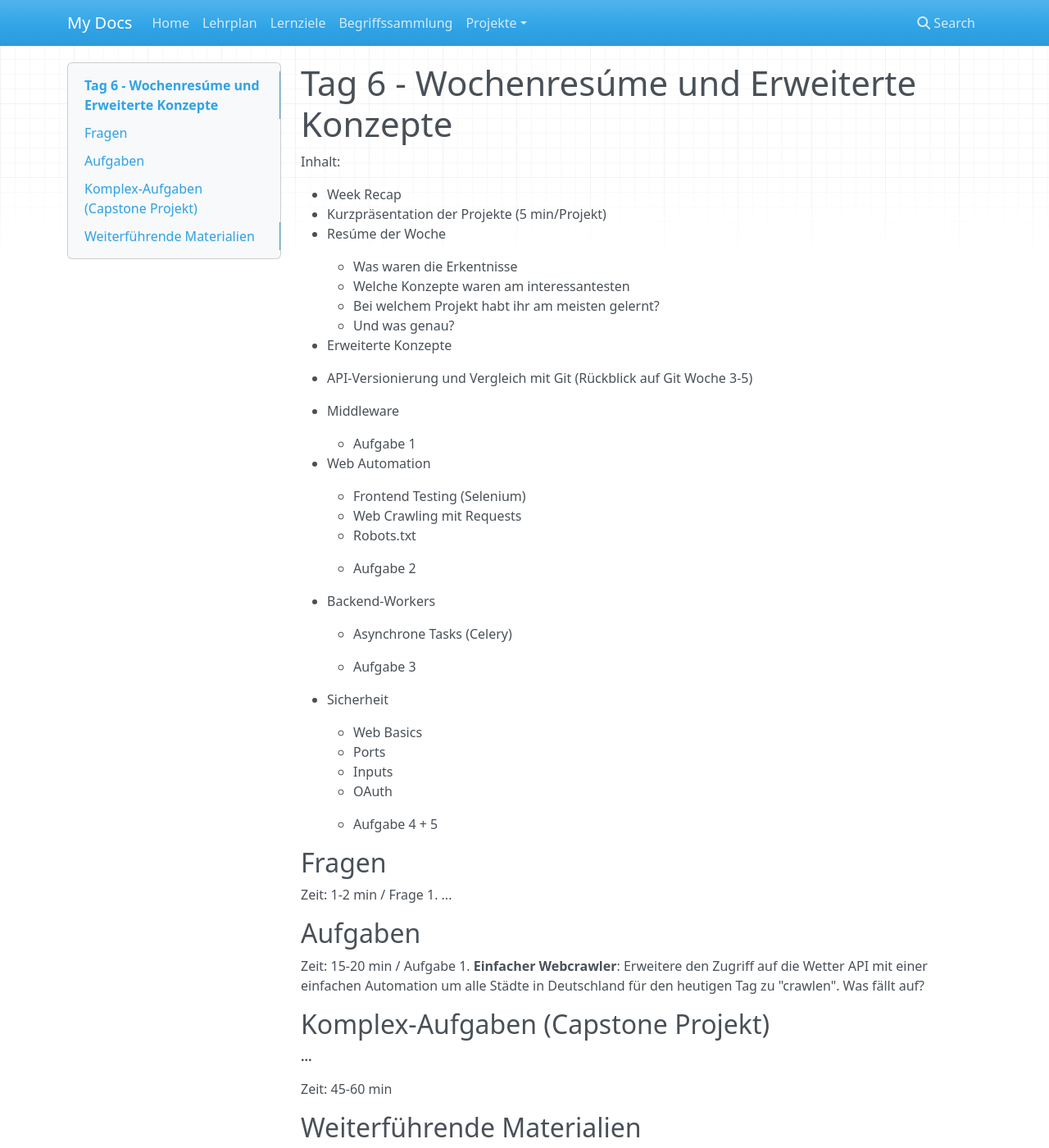
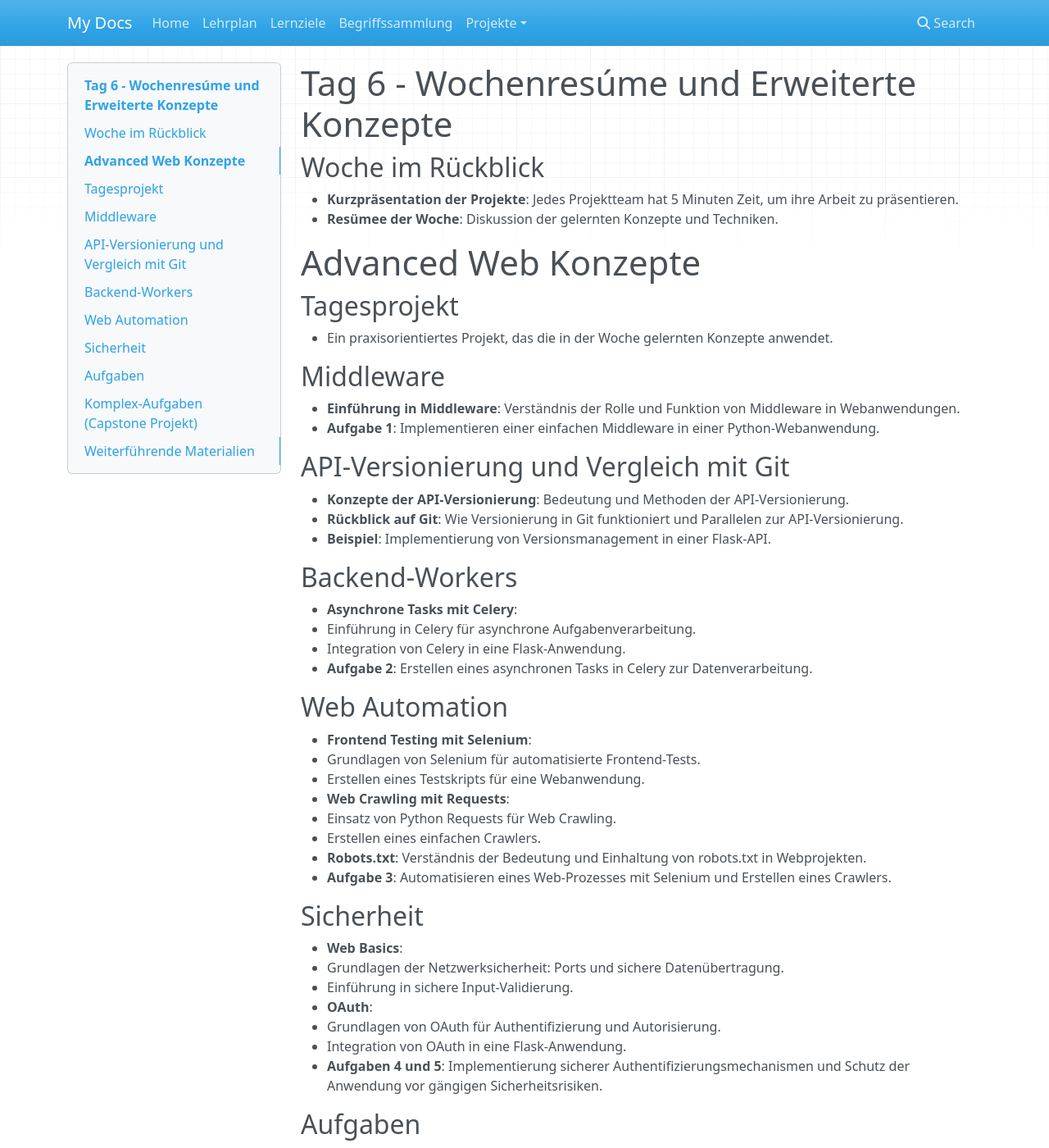
Before and after one commit to kevinsuelzle/Python_Wiki, an MkDocs documentation site: the page built from docs/lehrplan/web/kursmaterial/Tag_6_Erweiterte_Konzepte.md, in a window 1280 px wide and 1400 px high. Shown: the whole window at 82% size. Built offline with MkDocs 1.6.1, drawn with Linux system fonts in a browser that asks for light colours; nearby versions of some CDN libraries.

Commit message:
update solution and goal level, started structure of day 6
Signed-off-by: Tim Grossmann <contact.timgrossmann@gmail.com>

```diff
--- a/docs/lehrplan/web/kursmaterial/Tag_6_Erweiterte_Konzepte.md
+++ b/docs/lehrplan/web/kursmaterial/Tag_6_Erweiterte_Konzepte.md
@@ -1,45 +1,47 @@
 # Tag 6 - Wochenresúme und Erweiterte Konzepte
 
-Inhalt:
+## Woche im Rückblick
+- **Kurzpräsentation der Projekte**: Jedes Projektteam hat 5 Minuten Zeit, um ihre Arbeit zu präsentieren.
+- **Resümee der Woche**: Diskussion der gelernten Konzepte und Techniken.
 
-- Week Recap
-  - Kurzpräsentation der Projekte (5 min/Projekt)
-  - Resúme der Woche
-    - Was waren die Erkentnisse
-    - Welche Konzepte waren am interessantesten
-    - Bei welchem Projekt habt ihr am meisten gelernt?
-      - Und was genau?
+# Advanced Web Konzepte
 
-- Erweiterte Konzepte
-  - API-Versionierung und Vergleich mit Git (Rückblick auf Git Woche 3-5)
+## Tagesprojekt
+- Ein praxisorientiertes Projekt, das die in der Woche gelernten Konzepte anwendet.
 
-  - Middleware
-    - Aufgabe 1
+## Middleware
+- **Einführung in Middleware**: Verständnis der Rolle und Funktion von Middleware in Webanwendungen.
+- **Aufgabe 1**: Implementieren einer einfachen Middleware in einer Python-Webanwendung.
 
-  - Web Automation
-    - Frontend Testing (Selenium)
-    - Web Crawling mit Requests
-    - Robots.txt
+## API-Versionierung und Vergleich mit Git
+- **Konzepte der API-Versionierung**: Bedeutung und Methoden der API-Versionierung.
+- **Rückblick auf Git**: Wie Versionierung in Git funktioniert und Parallelen zur API-Versionierung.
+- **Beispiel**: Implementierung von Versionsmanagement in einer Flask-API.
 
-    - Aufgabe 2
+## Backend-Workers
+- **Asynchrone Tasks mit Celery**:
+  - Einführung in Celery für asynchrone Aufgabenverarbeitung.
+  - Integration von Celery in eine Flask-Anwendung.
+- **Aufgabe 2**: Erstellen eines asynchronen Tasks in Celery zur Datenverarbeitung.
 
-  - Backend-Workers
-    - Asynchrone Tasks (Celery)
+## Web Automation
+- **Frontend Testing mit Selenium**:
+  - Grundlagen von Selenium für automatisierte Frontend-Tests.
+  - Erstellen eines Testskripts für eine Webanwendung.
+- **Web Crawling mit Requests**:
+  - Einsatz von Python Requests für Web Crawling.
+  - Erstellen eines einfachen Crawlers.
+- **Robots.txt**: Verständnis der Bedeutung und Einhaltung von robots.txt in Webprojekten.
+- **Aufgabe 3**: Automatisieren eines Web-Prozesses mit Selenium und Erstellen eines Crawlers.
 
-    - Aufgabe 3
-
-  - Sicherheit
-    - Web Basics
-      - Ports
-      - Inputs
-    - OAuth
-
-    - Aufgabe 4 + 5
-
-
-## Fragen
-Zeit: 1-2 min / Frage
-1. ...
+## Sicherheit
+- **Web Basics**:
+  - Grundlagen der Netzwerksicherheit: Ports und sichere Datenübertragung.
+  - Einführung in sichere Input-Validierung.
+- **OAuth**:
+  - Grundlagen von OAuth für Authentifizierung und Autorisierung.
+  - Integration von OAuth in eine Flask-Anwendung.
+- **Aufgaben 4 und 5**: Implementierung sicherer Authentifizierungsmechanismen und Schutz der Anwendung vor gängigen Sicherheitsrisiken.
 
 ## Aufgaben
 Zeit: 15-20 min / Aufgabe
```
Also changed, not shown: docs/lehrplan/web/kursmaterial/Tag_5_Web_Apps_Planen.md (+16 -12 lines).
